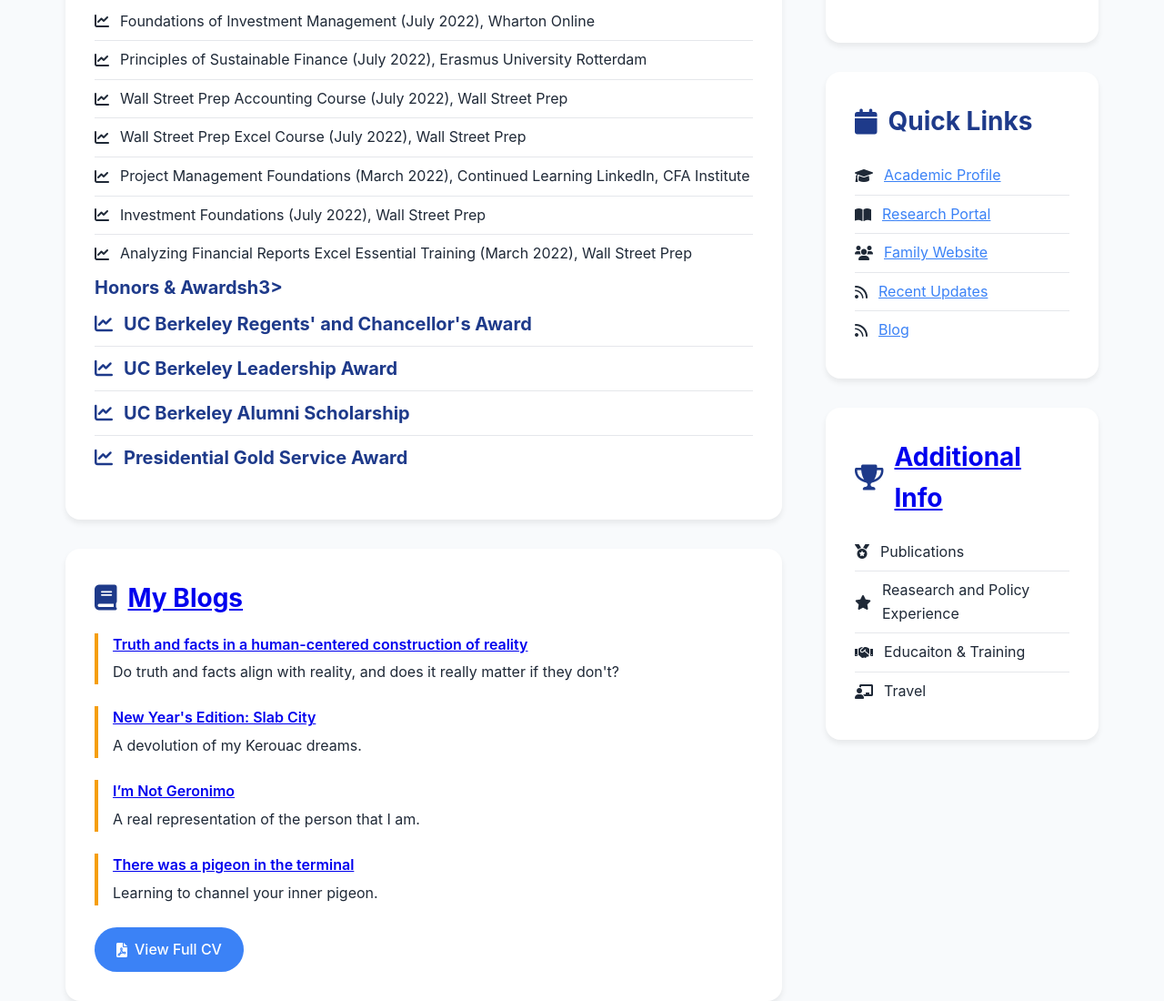
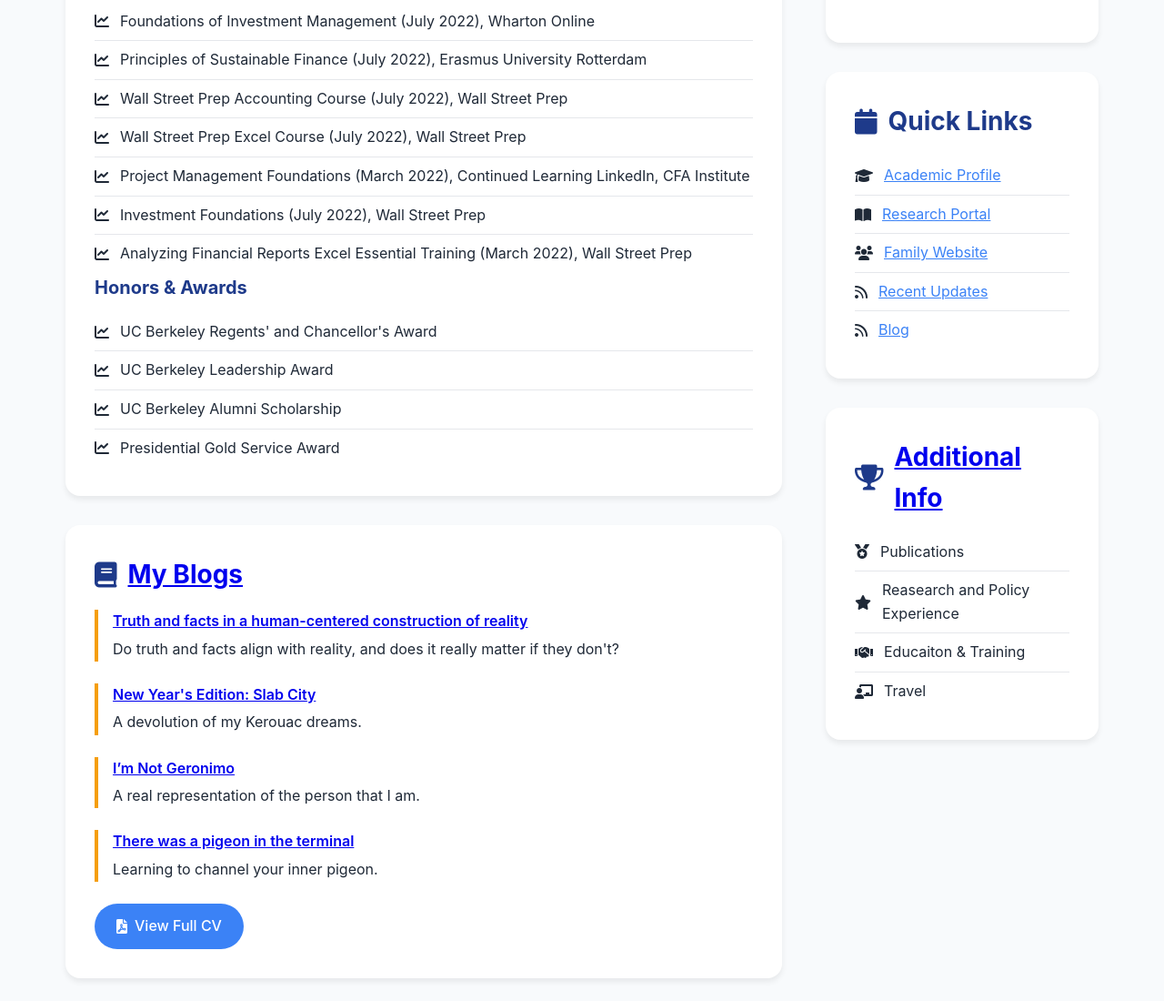
Before and after one commit to dinov-fam/vicky-dinov-page, a plain HTML site: page index.html in a window 1280 px wide. Shown: the part 1241-2341 px from the top of the page at 91% size. Drawn offline with Linux system fonts and the light colour scheme.

Commit message:
Update index.html

```diff
--- a/index.html
+++ b/index.html
@@ -437,7 +437,7 @@
                             <li><i class="fas fa-chart-line"></i> Analyzing Financial Reports Excel Essential Training (March 2022), Wall Street Prep</li>
                         </ul>
 
-                        <h3>Honors & Awardsh3>
+                        <h3>Honors & Awards</h3>
                             <ul>
                                 <li><i class="fas fa-chart-line"></i> UC Berkeley Regents' and Chancellor's Award</li>
                                 <li><i class="fas fa-chart-line"></i> UC Berkeley Leadership Award</li>
```
